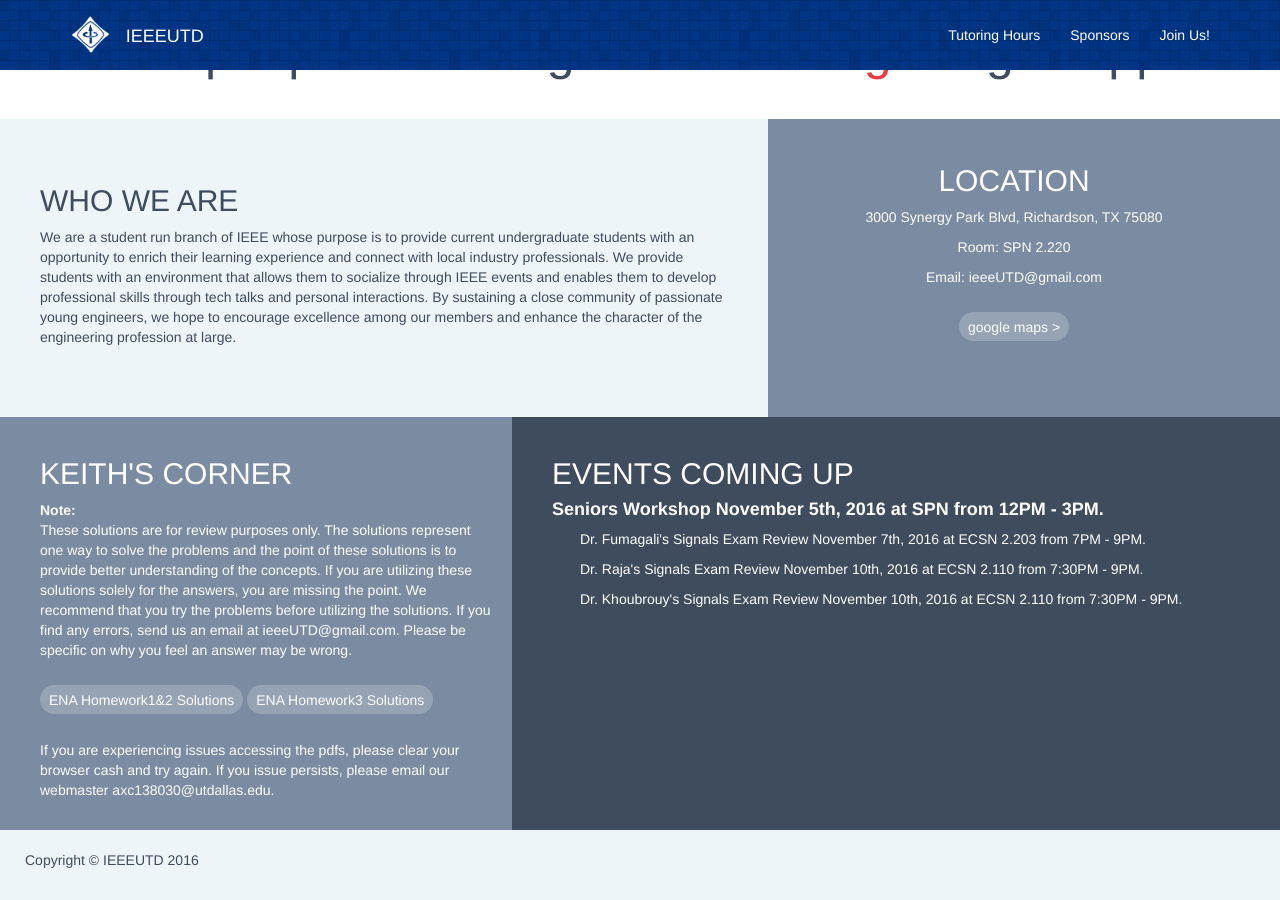
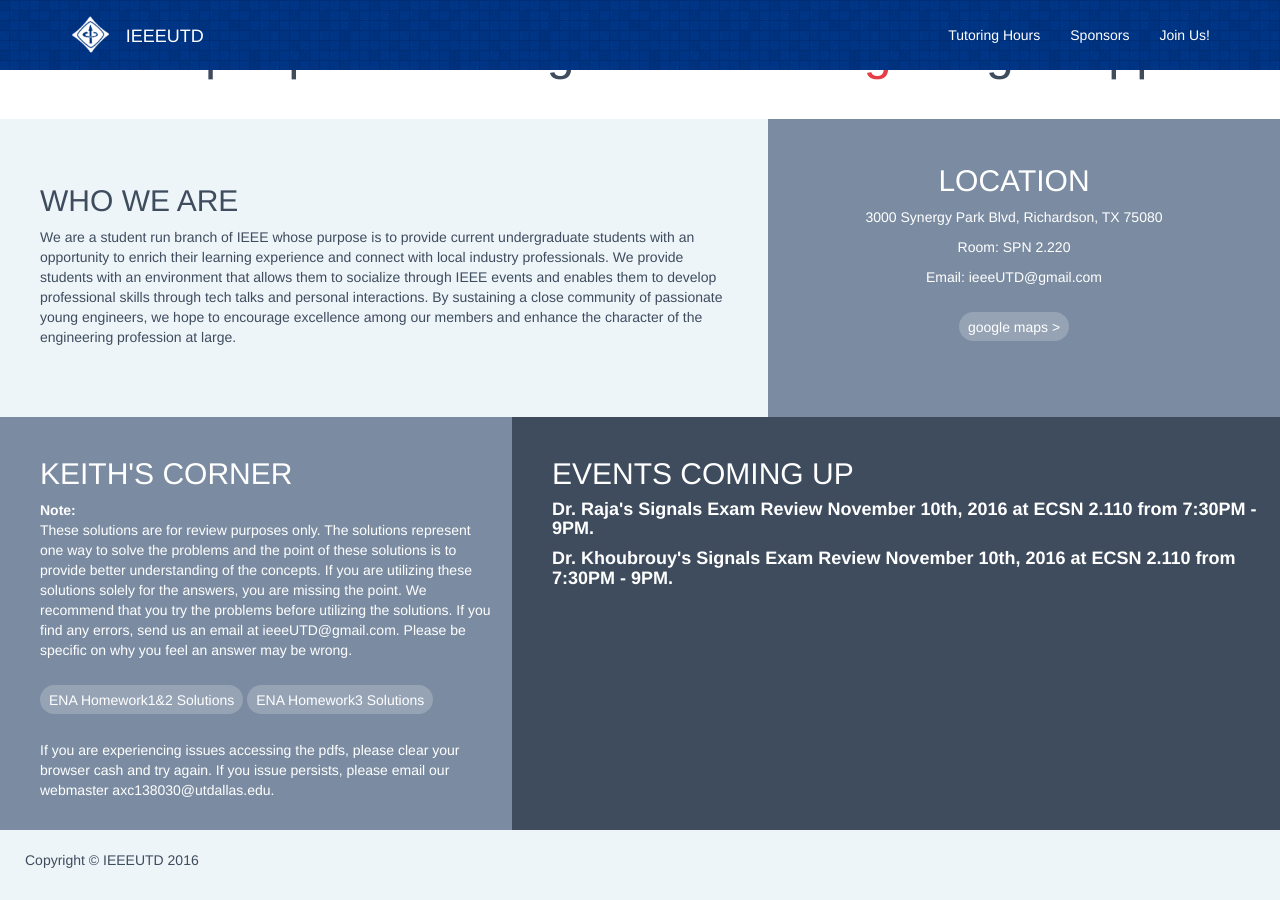
Before and after one commit to IEEEUTD/IEEEUTD.github.io, a Jekyll site: the page index.html, which Jekyll copies as it is, in a window 1280 px wide and 900 px high, scrolled down 623 px. Built offline with Jekyll 4.4.1, drawn with Linux system fonts in a browser that asks for light colours.

Commit message:
1) Added a favicon to the president.
2) Updated the event list.

```diff
--- a/Events.html
+++ b/Events.html
@@ -9,7 +9,10 @@
         <meta name="description" content="">
         <meta name="author" content="">
 
-        <title>IEEEUTD</title>
+        <!-- Favicon -->
+        <link rel="icon" href="images/ieee_logo_blue.png" type="image/gif" sizes="16x16">
+
+        <title>IEEE-UTD</title>
 
         <!-- Bootstrap Core CSS -->
         <link type="text/css" href="css/bootstrap.css" rel="stylesheet"></link>
--- a/Officers.html
+++ b/Officers.html
@@ -9,7 +9,10 @@
         <meta name="description" content="">
         <meta name="author" content="">
 
-        <title>IEEEUTD | Officers</title>
+        <!-- Favicon -->
+        <link rel="icon" href="images/ieee_logo_blue.png" type="image/gif" sizes="16x16">
+
+        <title>IEEE-UTD</title>
 
         <!-- Bootstrap Core CSS -->
         <link type="text/css" href="css/bootstrap.css" rel="stylesheet"></link>
--- a/Tutoring_Hours.html
+++ b/Tutoring_Hours.html
@@ -9,7 +9,10 @@
     <meta name="description" content="">
     <meta name="author" content="">
 
-    <title>IEEEUTD</title>
+    <!-- Favicon -->
+    <link rel="icon" href="images/ieee_logo_blue.png" type="image/gif" sizes="16x16">
+
+    <title>IEEE-UTD</title>
 
     <!-- Bootstrap Core CSS -->
      <link type="text/css" href="css/bootstrap.css" rel="stylesheet"></link>
--- a/index.html
+++ b/index.html
@@ -9,7 +9,10 @@
  	<meta name="description" content="">
  	<meta name="author" content="">
 
- 	<title>IEEEUTD</title>
+    <!-- Favicon -->
+    <link rel="icon" href="images/ieee_logo_blue.png" type="image/gif" sizes="16x16">
+
+ 	<title>IEEE-UTD</title>
 
 	<!-- Bootstrap Core CSS -->
  	 <link type="text/css" href="css/bootstrap.css" rel="stylesheet"></link>
@@ -18,7 +21,7 @@
  	<link type="text/css" href="css/mainpage.css" rel="stylesheet"/>
 
 
- 	<!--Custom Fonts -->
+ 	<!-- Custom Fonts -->
  	<link href="font-awesome/css/font-awesome.min.css" rel="stylesheet" type="text/css">
 
  	<!--Angular Java Script Files-->
@@ -140,11 +143,12 @@
                 </div>
                 <div class="upcoming_events">
                     <h2>EVENTS COMING UP</h2>
-                    <p><h4><b><span>Seniors Workshop November 5th, 2016 at SPN from 12PM - 3PM.</span></b></h4></p>
+                    <p><h4><b><span>Dr. Raja's Signals Exam Review November 10th, 2016 at ECSN 2.110 from 7:30PM - 9PM.</span></b></h4></p>
+                    <p><h4><b><span>Dr. Khoubrouy's Signals Exam Review November 10th, 2016 at ECSN 2.110 from 7:30PM - 9PM.</span></b></h4></p>
                     <p></p>
-                    <p><span style="margin-left:2em">Dr. Fumagali's Signals Exam Review November 7th, 2016 at ECSN 2.203 from 7PM - 9PM.</span></p>
+                    <!--p><span style="margin-left:2em">Dr. Fumagali's Signals Exam Review November 7th, 2016 at ECSN 2.203 from 7PM - 9PM.</span></p>
                     <p><span style="margin-left:2em">Dr. Raja's Signals Exam Review November 10th, 2016 at ECSN 2.110 from 7:30PM - 9PM.</span></p>
-                    <p><span style="margin-left:2em">Dr. Khoubrouy's Signals Exam Review November 10th, 2016 at ECSN 2.110 from 7:30PM - 9PM.</span></p>
+                    <p><span style="margin-left:2em">Dr. Khoubrouy's Signals Exam Review November 10th, 2016 at ECSN 2.110 from 7:30PM - 9PM.</span></p-->
                     <!--p><span style="margin-left:2em">Seniors Workshop November 5th, 2016 at SPN from 12PM - 3PM.</span></p-->
                 </div>
             </div>
```
